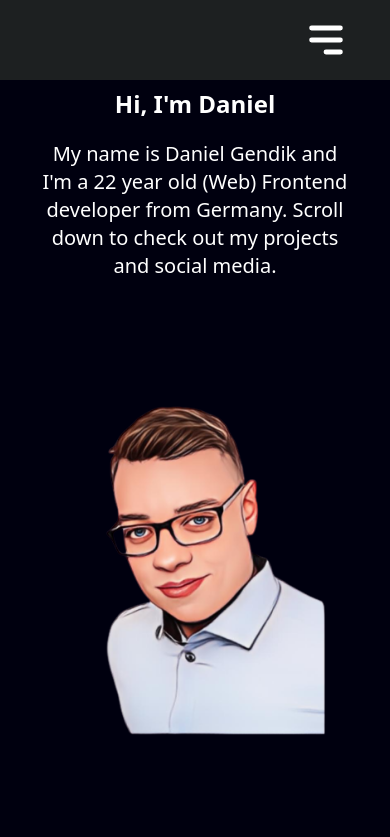
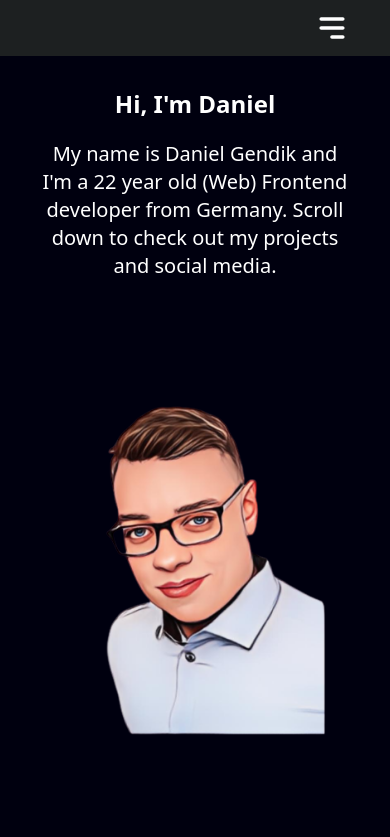
Before and after one commit to danielgen01/Portfolio-Daniel-G, a React (Vite) app: page / in a window 390 px wide. Shown: the top 837 px of the page. Built offline with nearby package versions, Linux system fonts and the light colour scheme.

Commit message:
make navbar height & icon smaller on phones,

```diff
--- a/src/components/Navbar.tsx
+++ b/src/components/Navbar.tsx
@@ -16,12 +16,12 @@ const Navbar: React.FC<props> = ({
 }) => {
   return (
     <>
-      <div className="navbar w-full top-0 h-20  flex justify-end items-center bg-[#1d2021] fixed z-40">
+      <div className="navbar w-full top-0 h-14 lg:h-20 flex justify-end items-center bg-[#1d2021] fixed z-40">
         <div className="h-full mr-10 flex items-center">
           {!isNavBarOpen && (
             <>
               <HiMenuAlt3
-                className="text-white text-5xl cursor-pointer"
+                className="text-white text-4xl lg:text-5xl cursor-pointer"
                 onClick={toggleNavBar}
               />
             </>
```
